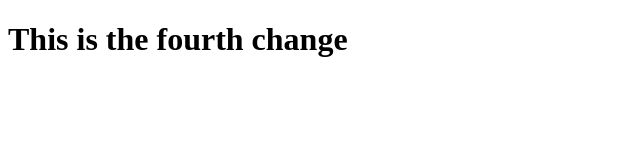
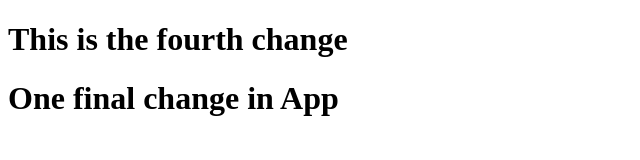
Before and after one commit to suyogbak/project1, a plain HTML site: page index4.html in a window 1280 px wide. Shown: the whole page, without its empty margins (0-640 px from the left). Drawn offline with Linux system fonts and the light colour scheme.

Commit message:
Final change in commit

```diff
--- a/index4.html
+++ b/index4.html
@@ -8,5 +8,6 @@
 </head>
 <body>
     <h1>This is the fourth change</h1>
+    <h1>One final change in App</h1>
 </body>
 </html>
```
